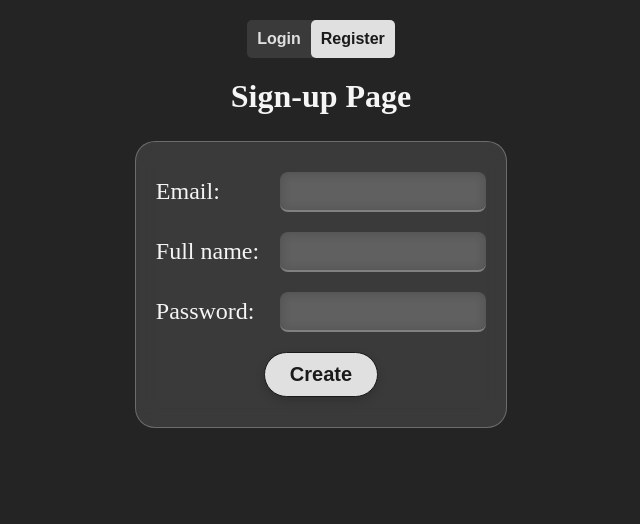
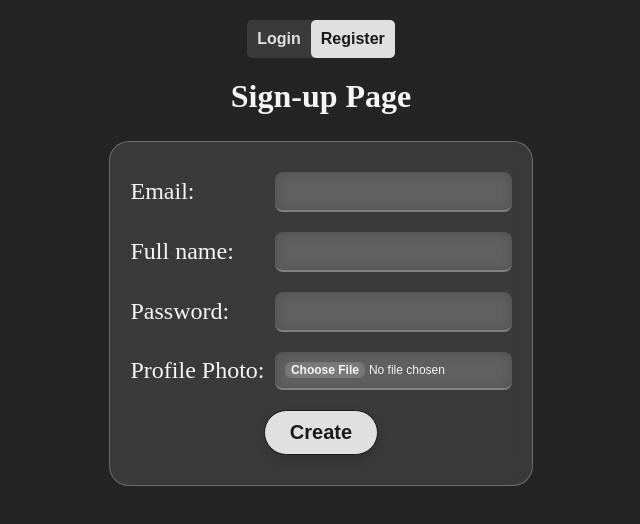
Before and after one commit to gulu43/loginService_react, a React (Vite) app: page / in a window 1280 px wide. Both pictures are taken after a click on the label "Register". Shown: the top 524 px of the page, without its empty margins (319-959 px from the left). Built offline with nearby package versions, Linux system fonts and the light colour scheme.

Commit message:
added frountend for img picker also fixed password blank bug

```diff
--- a/src/SignupUser.css
+++ b/src/SignupUser.css
@@ -65,3 +65,23 @@
     cursor: pointer;
     box-shadow: 0 4px 10px rgba(0, 0, 0, 0.15);
 }
+
+/* ------ for choose file------- */
+
+.Inp[type="file"] {
+  color: whitesmoke;
+  font-size: 12px;
+  cursor: pointer;
+}
+
+.Inp[type="file"]::file-selector-button {
+  background-color: rgba(255, 255, 255, 0.1);
+  /* background-color: transparent;  */
+  color: whitesmoke;
+  border: none;
+  border-radius: 6px;
+  font-weight: 600;
+  cursor: pointer;
+  backdrop-filter: blur(6px);
+  -webkit-backdrop-filter: blur(6px);
+}
--- a/src/SignupUser.jsx
+++ b/src/SignupUser.jsx
@@ -6,7 +6,8 @@ export function SignupUser() {
   let [data, setData] = useState({
     email: "",
     fullName: "",
-    password: ""
+    password: "",
+    profilePhoto: ""
   });
 
   let [message, setMessage] = useState("");
@@ -15,12 +16,23 @@ export function SignupUser() {
     console.log("is null? ",data);
 
     try {
+      const formData = new FormData();
+      formData.append("email", data.email);
+      formData.append("fullName", data.fullName);
+      if (data.password == "") {
+        console.error("password is required");
+        // return { message: "password is required"}
+      }
+      formData.append("password", data.password);
+      formData.append("profilePhoto", data.profilePhoto);
+
       const response = await fetch(`http://localhost:${PORT}/user/signup`, {
         method: "POST",
-        headers: {
-          "Content-Type": "application/json",
-        },
-        body: JSON.stringify(data)
+        body: formData,
+        // headers: {
+        //   "Content-Type": "application/json",
+        // },
+        // body: JSON.stringify(data)
       });
 
       const result = await response.json();
@@ -29,7 +41,7 @@ export function SignupUser() {
       if (response.ok) {
         setMessage(result.message || "Registered successfully!");
       } else {
-        setMessage(result.message || "Registration failed!");
+        setMessage(result?.error?.message || result?.message || "Registration failed!");
       }
     } catch (error) {
       console.log("Error while sending data", error?.message);
@@ -64,10 +76,19 @@ export function SignupUser() {
 
         <div className='ContainerForLableAndInput'>
           <label htmlFor='passwordInpId' className='Label'>Password: </label>
-          <input type="password" id="passwordInpId" className='Inp' onChange={(e) => {
+          <input type="password" id="passwordInpId" className='Inp' required onChange={(e) => {
             setData((prev) => ({
               ...prev,
               password: e.target.value
+            }))
+          }} />
+        </div>
+        <div className='ContainerForLableAndInput'>
+          <label htmlFor='avatarPhotoInpId' className='Label'>Profile Photo: </label>
+          <input type="file" name="profilePhoto" id="avatarPhotoInpId" className='Inp' onChange={(e) => {
+            setData((prev) => ({
+              ...prev,
+              profilePhoto: e.target.files[0]
             }))
           }} />
         </div>
```
